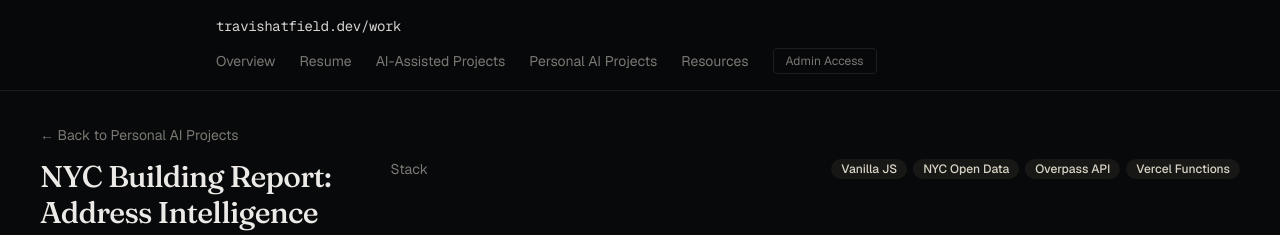
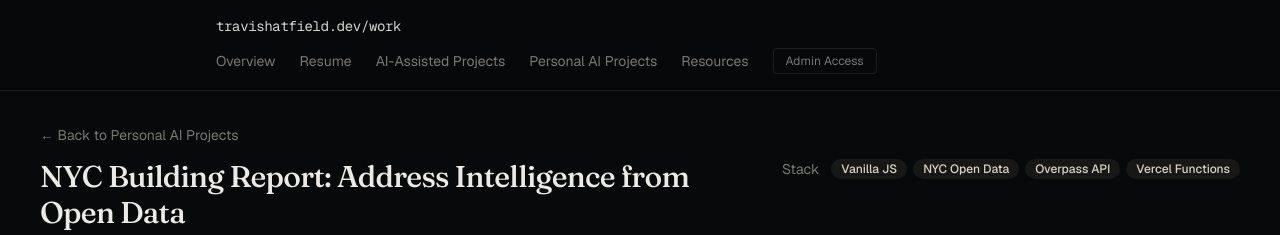
Before and after one commit to travis-hatfield/work-portfolio, a Next.js app: page /personal-ai-projects/nyc-building-report in a window 1280 px wide. Shown: the top 235 px of the page. Built offline with nearby package versions, Linux system fonts and the light colour scheme; no server answers; the database is empty.

Commit message:
Add files via upload

```diff
--- a/components/case-study-detail.tsx
+++ b/components/case-study-detail.tsx
@@ -49,7 +49,7 @@ export default function CaseStudyDetail({
         </Link>
         <div className="mt-3 flex flex-col gap-4 lg:flex-row lg:items-start lg:justify-between">
           <h1 className="max-w-2xl font-display text-2xl font-medium tracking-tight lg:text-3xl">{item.title}</h1>
-          <dl className="grid grid-cols-2 gap-x-8 gap-y-1.5 text-sm shrink-0">
+          <dl className="grid grid-cols-[auto_1fr] gap-x-3 gap-y-1.5 text-sm shrink-0 lg:justify-self-end">
             {item.stats && (
               <>
                 <dt className="text-muted">Status</dt>
@@ -122,7 +122,7 @@ export default function CaseStudyDetail({
               <div>
                 <h2 className="text-xs font-semibold uppercase tracking-wide text-accent">Every screen, explained</h2>
                 <p className="mt-1 max-w-[60ch] text-sm text-muted">
-                  A closer look at each part of the app, in the order you'd actually move through it.
+                  A closer look at each part of the app, in the order you&apos;d actually move through it.
                 </p>
               </div>
               <div className="grid grid-cols-1 gap-6 sm:grid-cols-2 lg:grid-cols-3">
```
